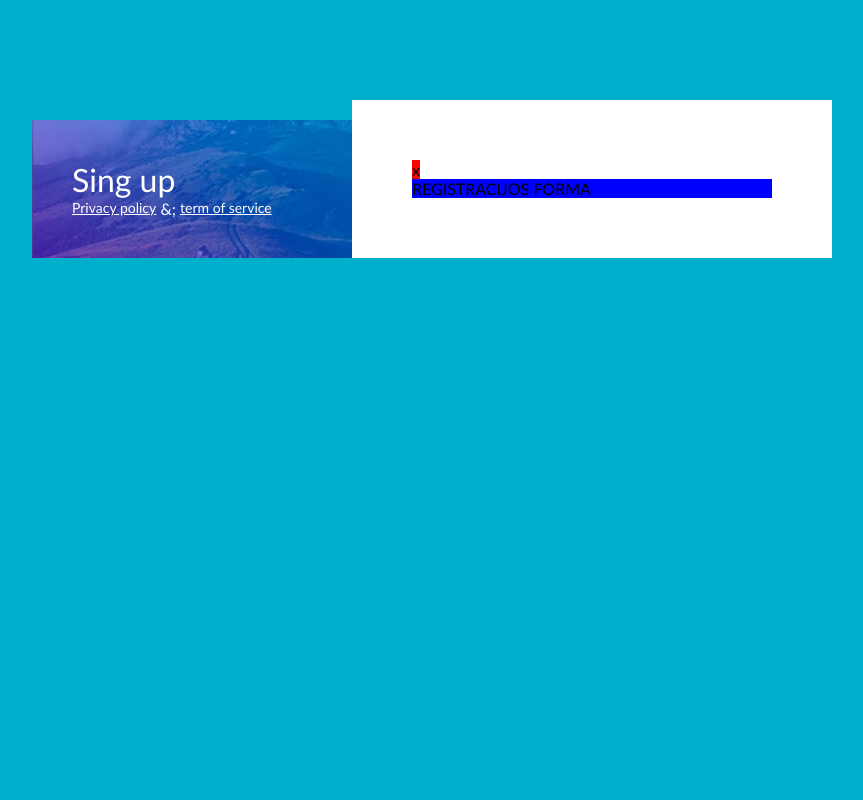
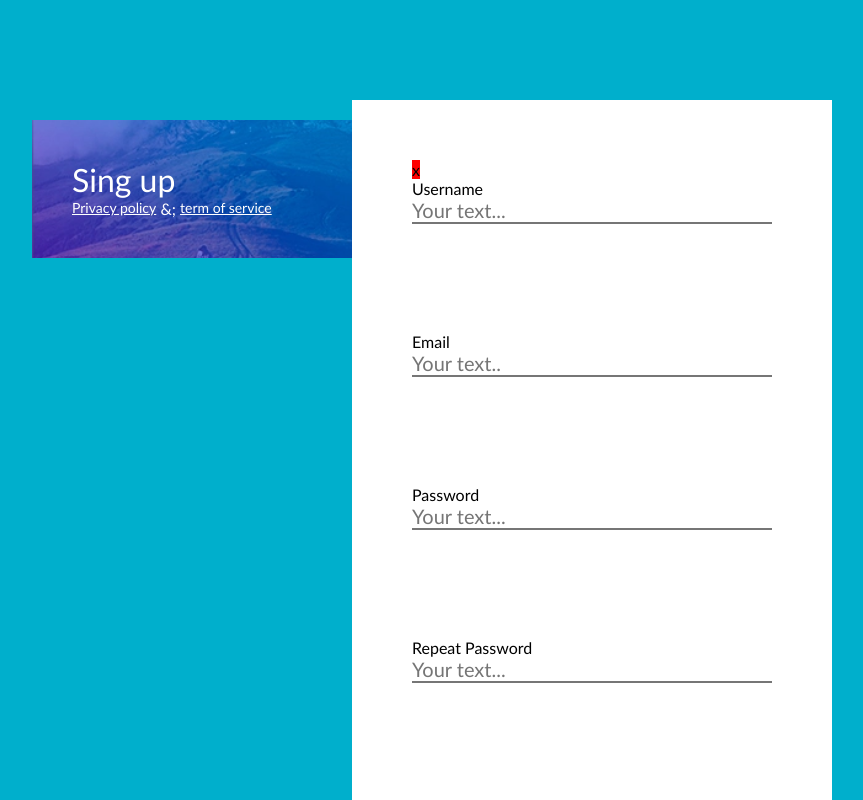
Before and after one commit to GiedreSavickiene/sing-up, a website: page index.html in a window 1280 px wide. Shown: the top 800 px of the page, without its empty margins (208-1071 px from the left). Drawn offline with Linux system fonts and the light colour scheme.

Commit message:
Form imput

```diff
--- a/css/form.css
+++ b/css/form.css
@@ -1,5 +1,26 @@
 .form{
     display: inline-block;
     width: 100%;
-    background-color: blue;
+
 }
+.form-row{
+    display: inline-block;
+    width: 100%;
+    margin-bottom: 30%;
+}
+
+label{
+    display: inline-block;
+    width: 100%;
+
+}
+
+input{
+    display: inline-block;
+    width: 100%;
+    font-size: 20px;
+    border-top: none;
+    border-left: none;
+    border-right: none;
+
+}
--- a/index.html
+++ b/index.html
@@ -31,7 +31,23 @@
         <div class="right-column">
            <div class="close">x</div>
            <form class="form">
-            REGISTRACIJOS FORMA
+               <div class="form-row">
+                    <label for="">Username</label>
+                    <input type="text" placeholder="Your text...">
+                </div>
+                <div class="form-row">
+                    <label for="">Email</label>
+                    <input type="text" placeholder="Your text..">
+                </div>
+                <div class="form-row">
+                    <label for="">Password</label>
+                    <input type="password" placeholder="Your text...">
+                </div>
+                <div class="form-row">
+                    <label for="">Repeat Password</label>
+                    <input type= "password" placeholder="Your text...">
+                </div>
+                <div class="form-row"></div>
             </form>
        </div>
     </main>
```
